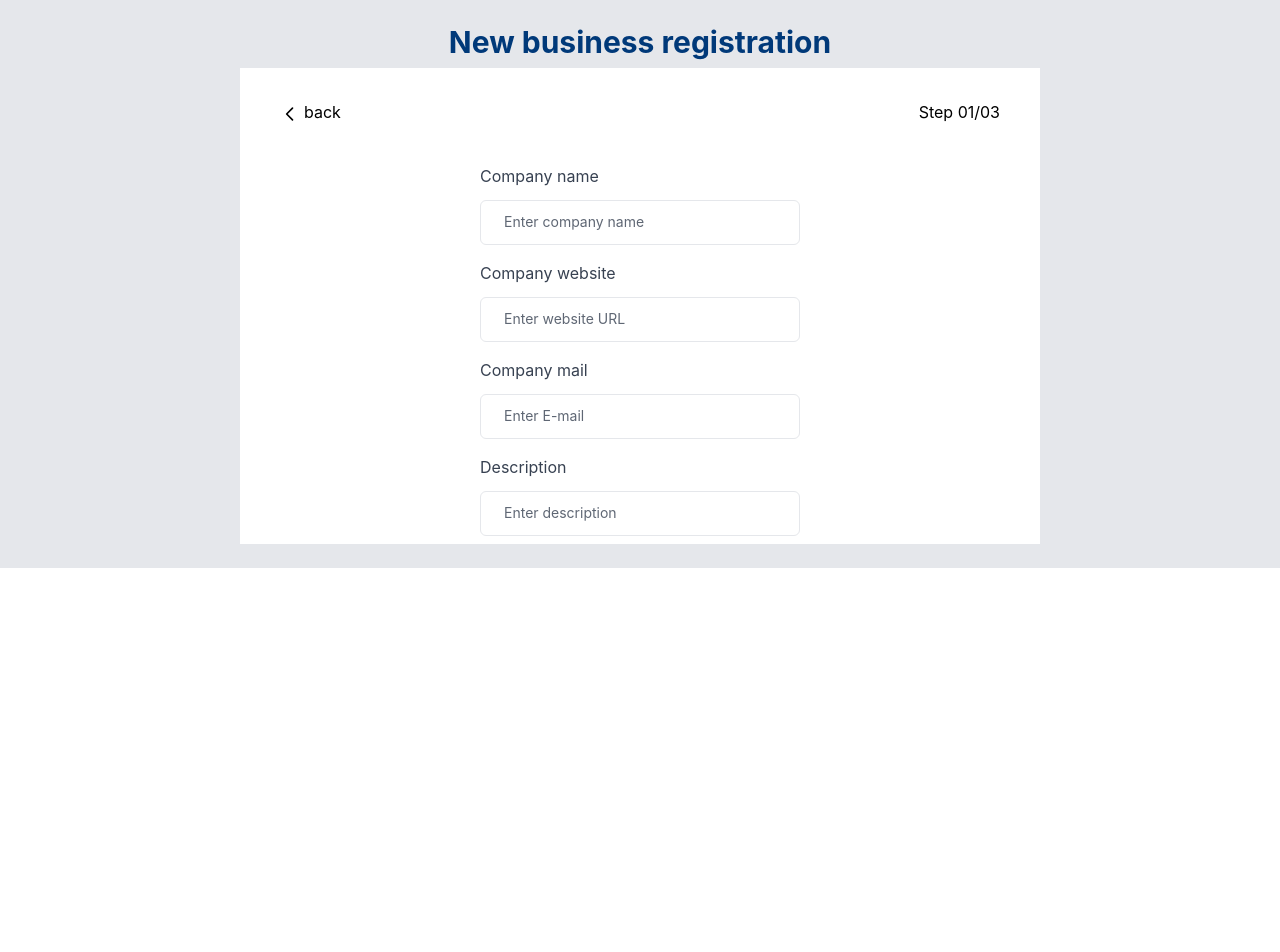
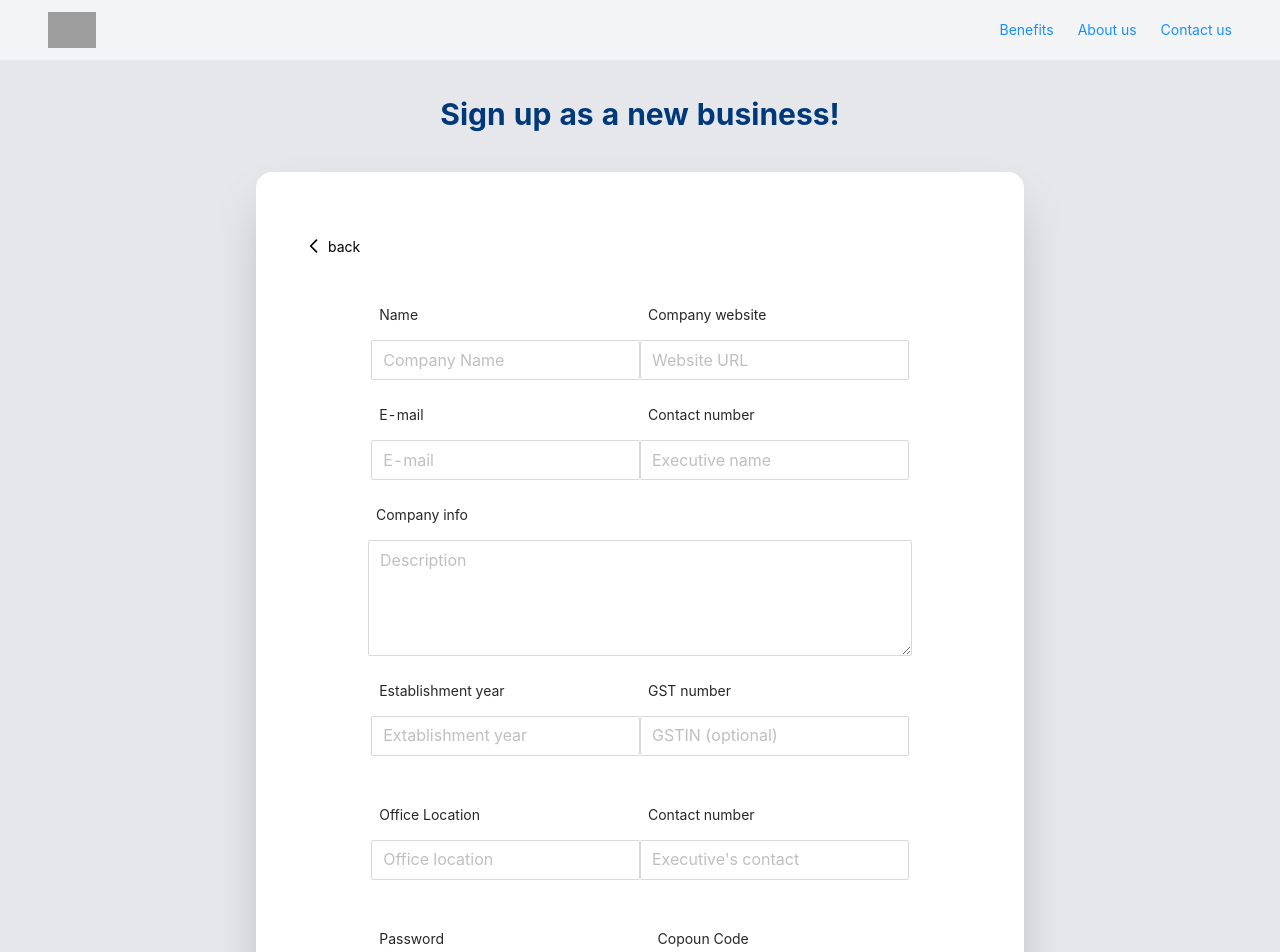
Before and after one commit to KartikB34/Businessportal, a React (Create React App) app: page /signup in a window 1280 px wide. Shown: the top 952 px of the page. Before the commit the page ends 800 px from the top, so only its background shows below. Built offline with nearby package versions, Linux system fonts and the light colour scheme; grey boxes are pictures that could not be loaded.

Commit message:
SignUP updated

```diff
--- a/package.json
+++ b/package.json
@@ -3,10 +3,15 @@
   "version": "0.1.0",
   "private": true,
   "dependencies": {
+    "@emotion/react": "^11.10.0",
+    "@emotion/styled": "^11.10.0",
     "@heroicons/react": "^1.0.6",
+    "@mui/icons-material": "^5.8.4",
+    "@mui/material": "^5.10.0",
     "@testing-library/jest-dom": "^5.16.5",
     "@testing-library/react": "^13.3.0",
     "@testing-library/user-event": "^13.5.0",
+    "antd": "^4.22.5",
     "react": "^18.2.0",
     "react-dom": "^18.2.0",
     "react-icons": "^4.4.0",
--- a/src/components/login/Signup.jsx
+++ b/src/components/login/Signup.jsx
@@ -1,25 +1,24 @@
-import React from 'react'
-import { Switch, Route } from 'react-router-dom'
+import React from "react";
+import Footer from "./Footer";
+import Navbar from "./Navbar";
 
-import SignupOne from './SignupOne'
-import SignupTwo from './SignupTwo'
+import SignupOne from "./SignupOne";
 
 const Signup = () => {
   return (
-    <div className='bg-gray-200 flex flex-col items-center justify-center py-6'>
-        <h1 className='text-3xl font-bold text-[#003979] mb-2'>New business registration</h1>
-        <div className='bg-white'>
-          <Switch>
-              <SignupOne />
-            <Route exact path="/">
-            </Route>
-            <Route exact path="/step-two">
-              <SignupTwo />
-            </Route>
-          </Switch>
-        </div>
+    <>
+    <Navbar />
+    <div className="w-full bg-gray-200 flex flex-col items-center justify-center py-6">
+      <h1 className="text-3xl mt-3 font-bold text-[#003979] mb-2">
+        Sign up as a new business!
+      </h1>
+      <div className="bg-white mt-8 rounded-2xl">
+        <SignupOne />
+      </div>
     </div>
-  )
-}
+      <Footer className='w-full' />
+    </>
+  );
+};
 
-export default Signup
+export default Signup;
--- a/src/components/login/SignupOne.jsx
+++ b/src/components/login/SignupOne.jsx
@@ -1,38 +1,101 @@
-import React from 'react'
-import InputField from '../InputField'
+import React, {useState} from 'react'
 import { ChevronLeftIcon } from '@heroicons/react/outline'
+import { Input } from 'antd';
+import 'antd/dist/antd.min.css';
 
 const SignupOne = () => {
+
+  // const [show, setShow] = useState(false);
+  const { TextArea } = Input;
+
+  // const handleClickShowPassword = () => {
+  //   setShow(!show);
+  // }
+
+  // const passVisible = () => {
+  //   return(
+  //     show? <VisibilityOff /> : <Visibility/>
+  //   )
+  // }
+
   return (
-    <div className='w-[50rem] flex flex-col items-center'>
+    <div className='w-full md:w-[48rem] py-16 flex flex-col items-center shadow-2xl rounded-2xl px-10 md:px-0'>
 
-      <div className='w-full flex px-10 my-8 justify-between'>
-        <a href='/' className='flex flex-row'>
-          <ChevronLeftIcon className='mr-1 h-5 mt-1'/>
+      <div className='w-full flex md:pl-12 mb-8'>
+        <a href='/' className='flex flex-row justify-center text-black'>
+          <ChevronLeftIcon className='mr-1 h-5 '/>
           <p>back</p>
         </a>
-        <p>Step 01/03</p>
       </div>
 
-      <div className='my-2'>
-        <p className='text-gray-700 mb-3'>Company name</p>
-        <InputField type='text' placeholder="Enter company name" />
+      <div className='w-full md:flex md:flex-row justify-between md:w-[70%]'>
+        <div className='my-8 md:my-0'>
+          <p className='ml-2'>Name</p>
+          <Input size="large" placeholder='Company Name' />
+        </div>
+
+        <div className='my-8 md:my-0'>
+          <p className='ml-2'>Company website</p>
+          <Input size="large" placeholder='Website URL' />
+        </div>
       </div>
 
-      <div className='my-2'>
-        <p className='text-gray-700 mb-3'>Company website</p>
-        <InputField type='text' placeholder="Enter website URL" />
+      <div className='w-full md:flex md:flex-row justify-between md:w-[70%] md:my-6'>
+        <div className='mt-2 mb-8 md:my-0'>
+          <p className='ml-2'>E-mail</p>
+          <Input size="large" placeholder='E-mail' />
+        </div>
+
+        <div className='my-8 md:my-0'>
+          <p className='ml-2'>Contact number</p>
+          <Input size="large" placeholder='Executive name' />
+        </div>
       </div>
 
-      <div className='my-2'>
-        <p className='text-gray-700 mb-3'>Company mail</p>
-        <InputField type='email' placeholder="Enter E-mail" />
+
+      <div className='w-full md:px-28'>
+        <p className='ml-2'>Company info</p>
+        <TextArea size="large" placeholder='Description' rows={4} />
       </div>
 
-      <div className='my-2'>
-        <p className='text-gray-700 mb-3'>Description</p>
-        <InputField type='email' placeholder="Enter description" />
+      <div className='w-full md:flex md:flex-row justify-between md:w-[70%] md:my-6'>
+        <div className='my-8 md:my-0'>
+          <p className='ml-2'>Establishment year</p>
+          <Input size="large" placeholder='Extablishment year' />
+        </div>
+
+        <div className='my-8 md:my-0'>
+          <p className='ml-2'>GST number</p>
+          <Input size="large" placeholder='GSTIN (optional)' />
+        </div>
       </div>
+
+      <div className='w-full md:flex md:flex-row justify-between md:w-[70%] md:my-6'>
+        <div className='mt-2 mb-8 md:my-0'>
+          <p className='ml-2'>Office Location</p>
+          <Input size="large" placeholder='Office location' />
+        </div>
+
+        <div className='my-8 md:my-0'>
+          <p className='ml-2'>Contact number</p>
+          <Input size="large" placeholder="Executive's contact" />
+        </div>
+      </div>
+
+      <div className='w-full md:flex md:flex-row justify-between md:w-[70%] md:my-6'>
+        <div className='mt-2 mb-8 md:my-0'>
+          <p className='ml-2'>Password</p>
+          <Input.Password size="large" placeholder='password' />
+        </div>
+
+        <div className='my-8 md:my-0'>
+          <p className='ml-2'>Copoun Code</p>
+          <Input size="large" placeholder='Copoun code' />
+        </div>
+      </div>
+
+      <a href='signup' className='border-2 border-[#003979] text-[#003979] font-semibold rounded-full px-12 py-2 mt-7 inline-block hover:bg-[#003979] hover:text-white'>Send OTP</a>
+
 
     </div>
   )
```
Also changed, not shown: 1 other file (tests, documents, lock files or other folders).
